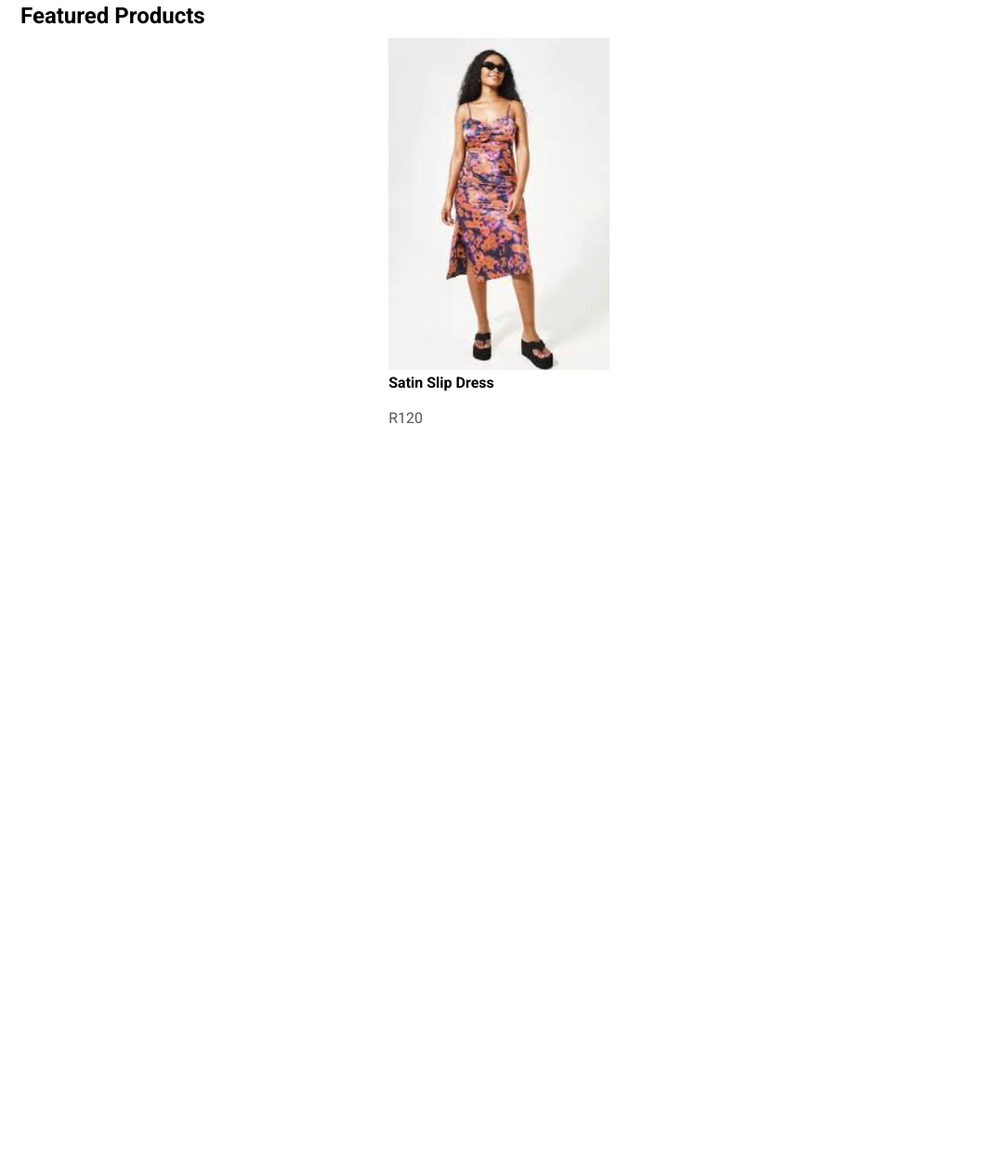
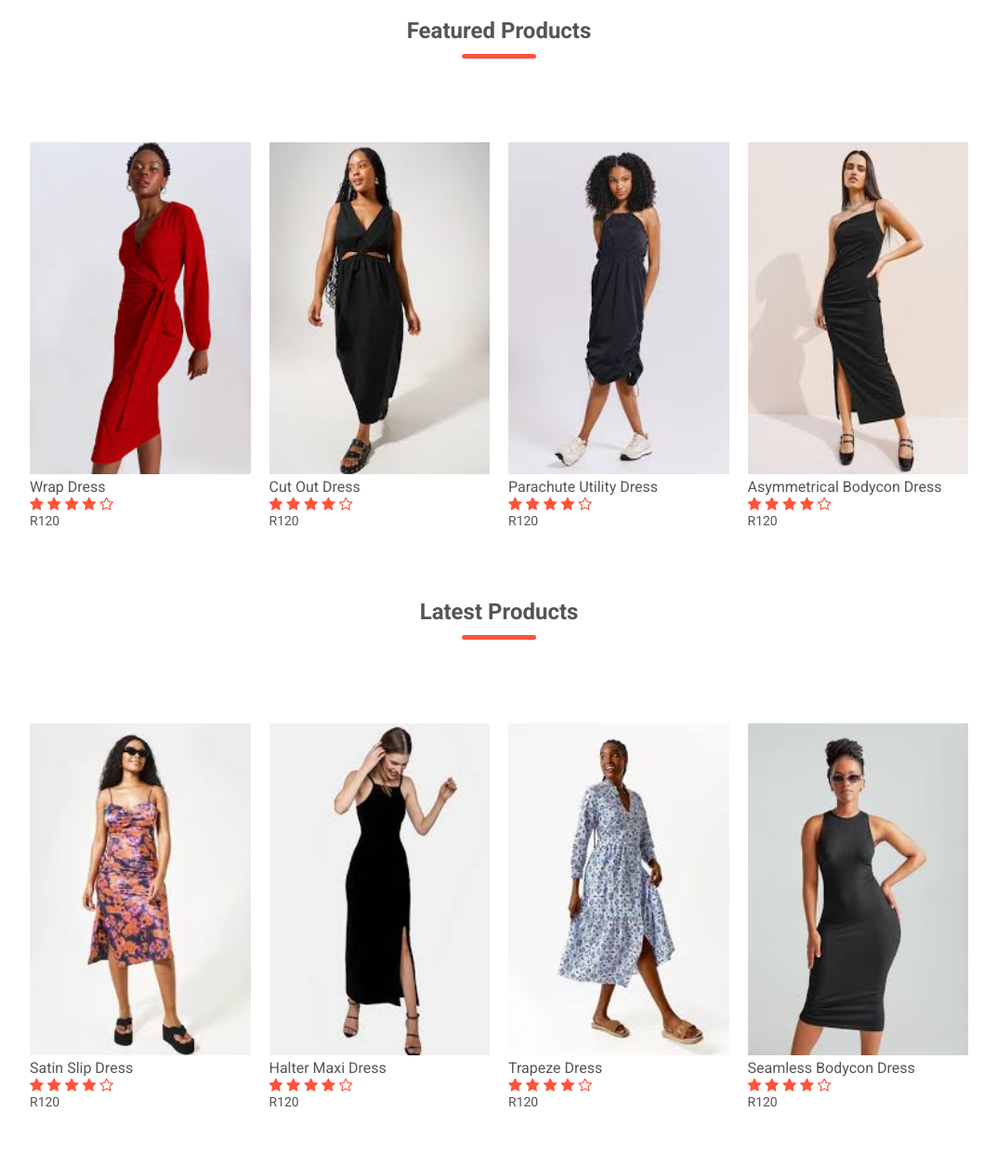
Before and after one commit to Xolo29-star/Zaza-s-boutique, a plain HTML site: page index.html in a window 1280 px wide. Shown: the part 1193-2446 px from the top of the page at 93% size, without its empty margins (103-1176 px from the left). Before the commit the page ends 1712 px from the top, so only its background shows below. Drawn offline with Linux system fonts and the light colour scheme.

Commit message:
Added products, prices and ratings as well.

```diff
--- a/index.html
+++ b/index.html
@@ -8,10 +8,10 @@
     <link rel="stylesheet" href="src/style.css">
     <link rel="preconnect" href="https://fonts.googleapis.com">
     <link rel="preconnect" href="https://fonts.gstatic.com" crossorigin>
-    <link rel="stylesheet" href="//cdn.jsdelivr.net/npm/@fortawesome/fontawesome-free@6.4.2/css/fontawesome.min.css">
     <link
         href="https://fonts.googleapis.com/css2?family=Roboto:ital,wght@0,100;0,300;0,400;0,500;0,700;0,900;1,100;1,300;1,400;1,500;1,700;1,900&display=swap"
         rel="stylesheet">
+    <link rel="stylesheet" href="https://stackpath.bootstrapcdn.com/font-awesome/4.7.0/css/font-awesome.min.css">
 </head>
 
 <body>
@@ -67,8 +67,61 @@
     </div>
     <!----------featured products --------->
     <div class="small-container">
-        <h2>Featured Products</h2>
+        <h2 class="title"> Featured Products</h2>
         <div class="row">
+
+            <div class="col-4">
+                <img src="images/product-wrap dress.jpeg">
+                <h4>Wrap Dress</h4>
+                <div class="rating">
+                    <i class="fa fa-star"></i>
+                    <i class="fa fa-star"></i>
+                    <i class="fa fa-star"></i>
+                    <i class="fa fa-star"></i>
+                    <i class="fa fa-star-o"></i>
+                </div>
+                <p>R120</p>
+            </div>
+            <div class="col-4">
+                <img src="images/product-cut out dress.jpeg">
+                <h4>Cut Out Dress</h4>
+                <div class="rating">
+                    <i class="fa fa-star"></i>
+                    <i class="fa fa-star"></i>
+                    <i class="fa fa-star"></i>
+                    <i class="fa fa-star"></i>
+                    <i class="fa fa-star-o"></i>
+                </div>
+                <p>R120</p>
+            </div>
+            <div class="col-4">
+                <img src="images/product-parachute utility dress.jpeg">
+                <h4>Parachute Utility Dress</h4>
+                <div class="rating">
+                    <i class="fa fa-star"></i>
+                    <i class="fa fa-star"></i>
+                    <i class="fa fa-star"></i>
+                    <i class="fa fa-star"></i>
+                    <i class="fa fa-star-o"></i>
+                </div>
+                <p>R120</p>
+            </div>
+            <div class="col-4">
+                <img src="images/product-asymmetrical bodycon dress.jpeg">
+                <h4>Asymmetrical Bodycon Dress</h4>
+                <div class="rating">
+                    <i class="fa fa-star"></i>
+                    <i class="fa fa-star"></i>
+                    <i class="fa fa-star"></i>
+                    <i class="fa fa-star"></i>
+                    <i class="fa fa-star-o"></i>
+                </div>
+                <p>R120</p>
+            </div>
+        </div>
+        <h2 class="title">Latest Products</h2>
+        <div class="row">
+
             <div class="col-4">
                 <img src="images/product-satin slip.jpeg">
                 <h4>Satin Slip Dress</h4>
@@ -81,8 +134,43 @@
                 </div>
                 <p>R120</p>
             </div>
+            <div class="col-4">
+                <img src="images/product-halter maxi dress.jpeg">
+                <h4>Halter Maxi Dress</h4>
+                <div class="rating">
+                    <i class="fa fa-star"></i>
+                    <i class="fa fa-star"></i>
+                    <i class="fa fa-star"></i>
+                    <i class="fa fa-star"></i>
+                    <i class="fa fa-star-o"></i>
+                </div>
+                <p>R120</p>
+            </div>
+            <div class="col-4">
+                <img src="images/product-trapeze dress.jpeg">
+                <h4>Trapeze Dress</h4>
+                <div class="rating">
+                    <i class="fa fa-star"></i>
+                    <i class="fa fa-star"></i>
+                    <i class="fa fa-star"></i>
+                    <i class="fa fa-star"></i>
+                    <i class="fa fa-star-o"></i>
+                </div>
+                <p>R120</p>
+            </div>
+            <div class="col-4">
+                <img src="images/product-seamless bodycon dress.jpeg">
+                <h4>Seamless Bodycon Dress</h4>
+                <div class="rating">
+                    <i class="fa fa-star"></i>
+                    <i class="fa fa-star"></i>
+                    <i class="fa fa-star"></i>
+                    <i class="fa fa-star"></i>
+                    <i class="fa fa-star-o"></i>
+                </div>
+                <p>R120</p>
+            </div>
         </div>
-    </div>
 
 </body>
 
--- a/src/style.css
+++ b/src/style.css
@@ -100,7 +100,39 @@ p {
   padding: 10px;
   min-width: 200px;
   margin-bottom: 50px;
+  transition: transform 0.5s;
 }
 .col-4 img {
   width: 100%;
 }
+.title {
+  text-align: center;
+  margin: 0 auto 80px;
+  position: relative;
+  line-height: 60px;
+  color: #555;
+}
+.title::after {
+  content: "";
+  background: #ff523b;
+  width: 80px;
+  height: 5px;
+  border-radius: 5px;
+  position: absolute;
+  bottom: 0;
+  left: 50%;
+  transform: translateX(-50%);
+}
+h4 {
+  color: #555;
+  font-weight: normal;
+}
+.col-4 p {
+  font-size: 14px;
+}
+.rating .fa {
+  color: #ff523b;
+}
+.col-4 :hover {
+  transform: translateY(-5px);
+}
```
Also changed, not shown: images/product-asymmetrical bodycon dress.jpeg (added), images/product-cut out dress.jpeg (added), images/product-halter maxi dress.jpeg (added), images/product-parachute utility dress.jpeg (added), images/product-seamless bodycon dress.jpeg (added), images/product-trapeze dress.jpeg (added), images/product-wrap dress.jpeg (added).
